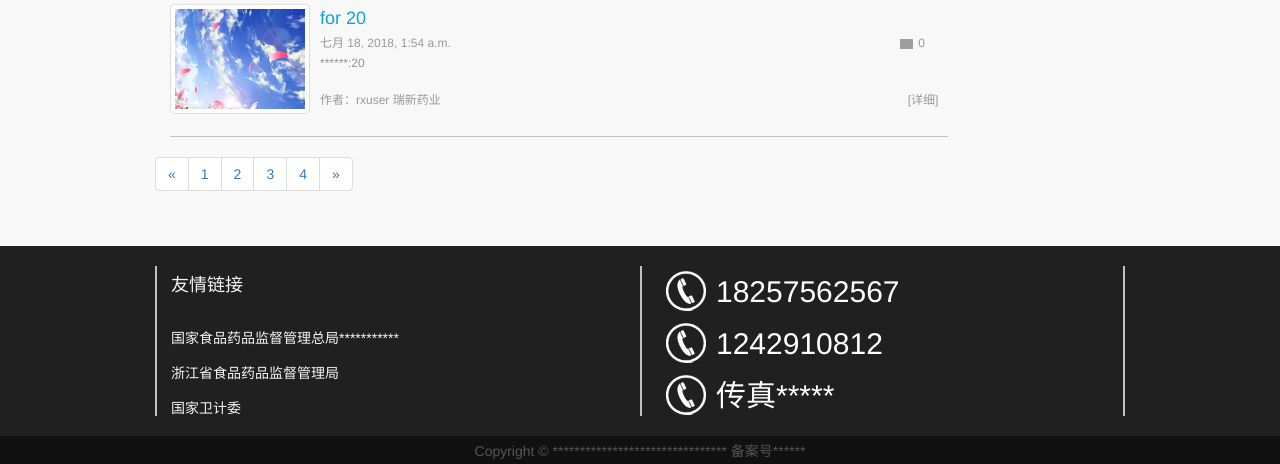
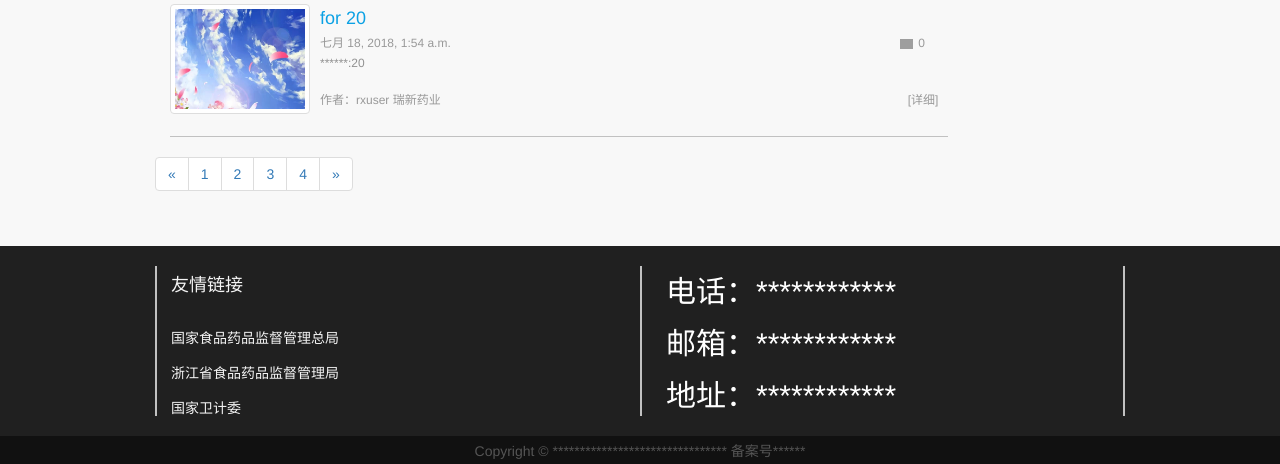
Before and after one commit to lilfsy/project01, a Django app: page /news/ in a window 1280 px wide. Shown: the part 1776-2240 px from the top of the page. Run offline with Django 3.2, Linux system fonts and the light colour scheme; data comes from the database, SQL or seed files in the repository; some libraries are stand-ins or nearby versions; grey boxes are pictures that could not be loaded.

Commit message:
修改页脚
页脚修改

```diff
--- a/blog/templates/base.html
+++ b/blog/templates/base.html
@@ -88,14 +88,14 @@ div.ljdh {
     </div>
 <!-- mainbody -->
 <!-- 通用页脚 -->
-    <div id="footer" >
+    <div id="footer">
         <div class="container">
             <div class="row">
                 <div class="col-xs-12 col-sm-6 footer-item">
                     <div class="footer-list">
                         <h4>友情链接</h4>
                         <ul>
-                            <li><a href="http://samr.saic.gov.cn/">国家食品药品监督管理总局***********</a></li>
+                            <li><a href="http://samr.saic.gov.cn/">国家食品药品监督管理总局</a></li>
                             <li><a href="http://www.zjfda.gov.cn/">浙江省食品药品监督管理局 </a></li>
                             <li><a href="http://www.nhfpc.gov.cn/">国家卫计委 </a></li>
                         </ul>
@@ -103,9 +103,9 @@ div.ljdh {
                 </div>
                 <div class="col-xs-12 col-sm-6 footer-item footer-item-last">
                     <div class="footer-contact">
-                        <h2><img src="{% static 'images/pc-footer-phone.png' %}">18257562567</h2>
-                        <h2><img src="{% static 'images/pc-footer-phone.png' %}">1242910812</h2>
-                        <h2><img src="{% static 'images/pc-footer-phone.png' %}">传真*****</h2>
+                        <h2>电话：************</h2>
+                        <h2>邮箱：************</h2>
+                        <h2>地址：************</h2>
                     </div>
                 </div>
             </div>
--- a/project01/settings.py
+++ b/project01/settings.py
@@ -124,7 +124,7 @@ STATIC_URL = '/static/'
 STATICFILES_DIRS = [
     os.path.join(BASE_DIR, "static"),
     ]
-
+STATIC_ROOT = os.path.join(BASE_DIR, 'static')
 # media
 MEDIA_URL = '/media/'
 MEDIA_ROOT = os.path.join(BASE_DIR, "media")
```
Also changed, not shown: blog/templates/blog/index.html (+5 -5 lines), static/images/banner1.jpg (added).
